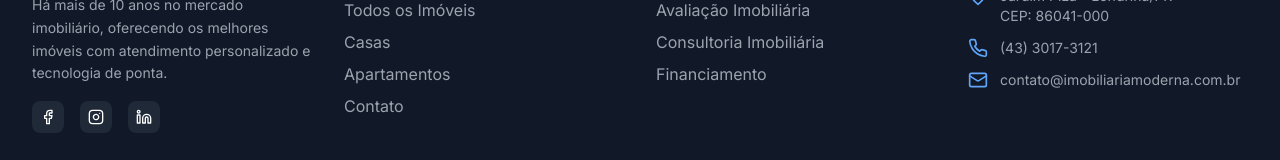
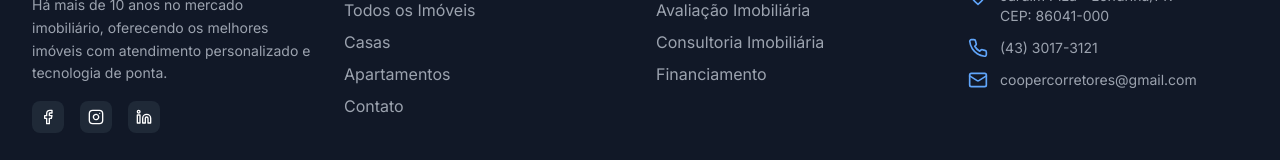
Before and after one commit to horse37/corretores, a Next.js app: page / in a window 1280 px wide. Shown: the part 1471-1631 px from the top of the page. Built offline with nearby package versions, Linux system fonts and the light colour scheme; no server answers; the database is empty.

Commit message:
Pronto - Ajuset Email Temporário

```diff
--- a/src/components/layout/Footer.tsx
+++ b/src/components/layout/Footer.tsx
@@ -119,7 +119,7 @@ const Footer = () => {
               <div className="flex items-center space-x-3">
                 <Mail className="w-5 h-5 text-primary-400 flex-shrink-0" />
                 <span className="text-gray-400 text-sm">
-                  contato@imobiliariamoderna.com.br
+                  coopercorretores@gmail.com
                 </span>
               </div>
             </div>
```
